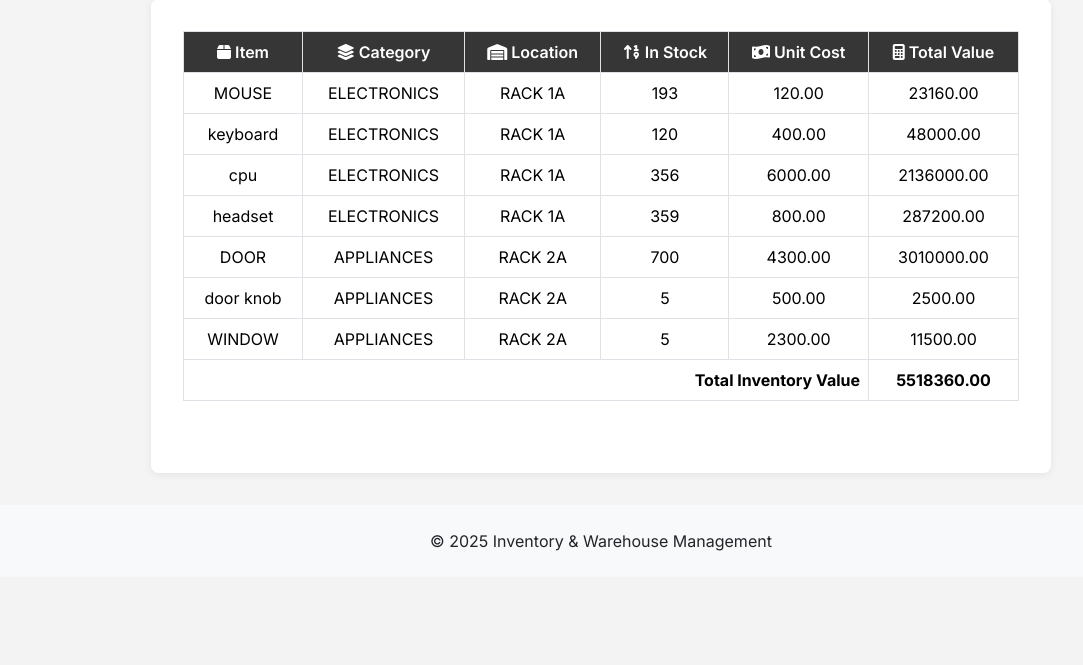
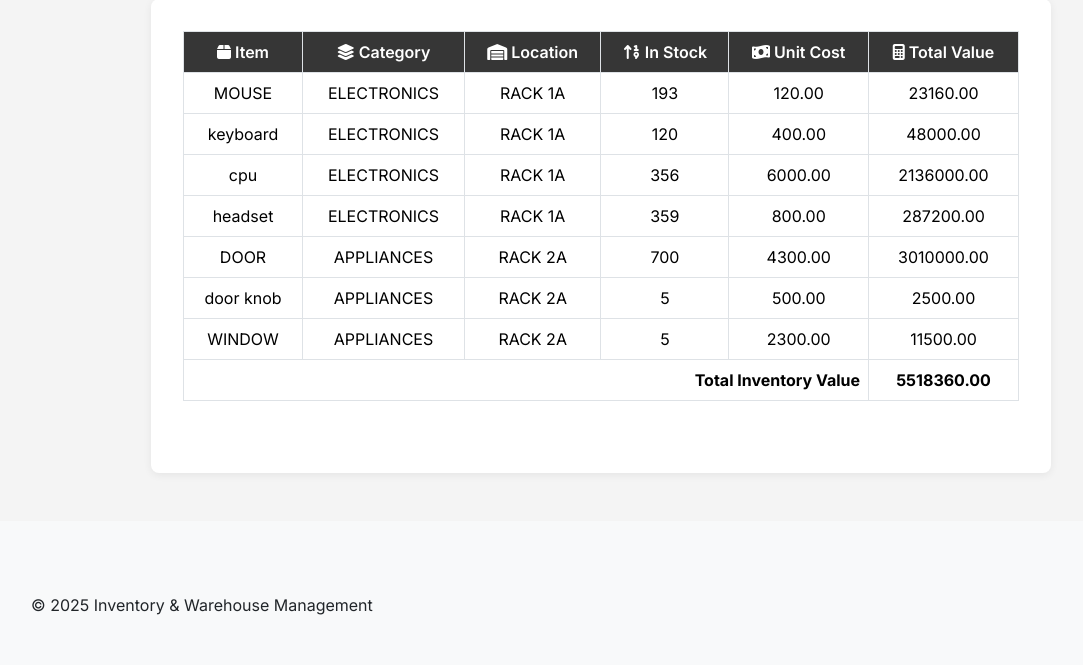
Before and after one commit to Scammur/ITECPROJECT, a PHP site: page /inventory-valuation.php in a window 1280 px wide. Shown: the part 312-977 px from the top of the page, without its empty margins (39-1122 px from the left). Before the commit the page ends 863 px from the top, so only its background shows below. Run offline with PHP 8.4, Linux system fonts and the light colour scheme; data comes from the database, SQL or seed files in the repository.

Commit message:
Update inventory-valuation.php

```diff
--- a/inventory-valuation.php
+++ b/inventory-valuation.php
@@ -243,11 +243,11 @@ include "config/config.php";
             </div>
         </div>
     </div>
-
+</body>
     <!-- Footer -->
-    <footer class="bg-light text-dark py-4">
+    <footer class="bg-light text-dark py-5 mt-5">
         <div class="container">
-            <div class="text-center">
+            <div class="row text-center mt-4">
                 &copy; <?php echo date("Y"); ?> Inventory & Warehouse Management
             </div>
         </div>
@@ -278,6 +278,5 @@ include "config/config.php";
         animateOnScroll('.card-feature');
         animateOnScroll('.section-image-animate');
     </script>
-</body>
 
 </html>
```
